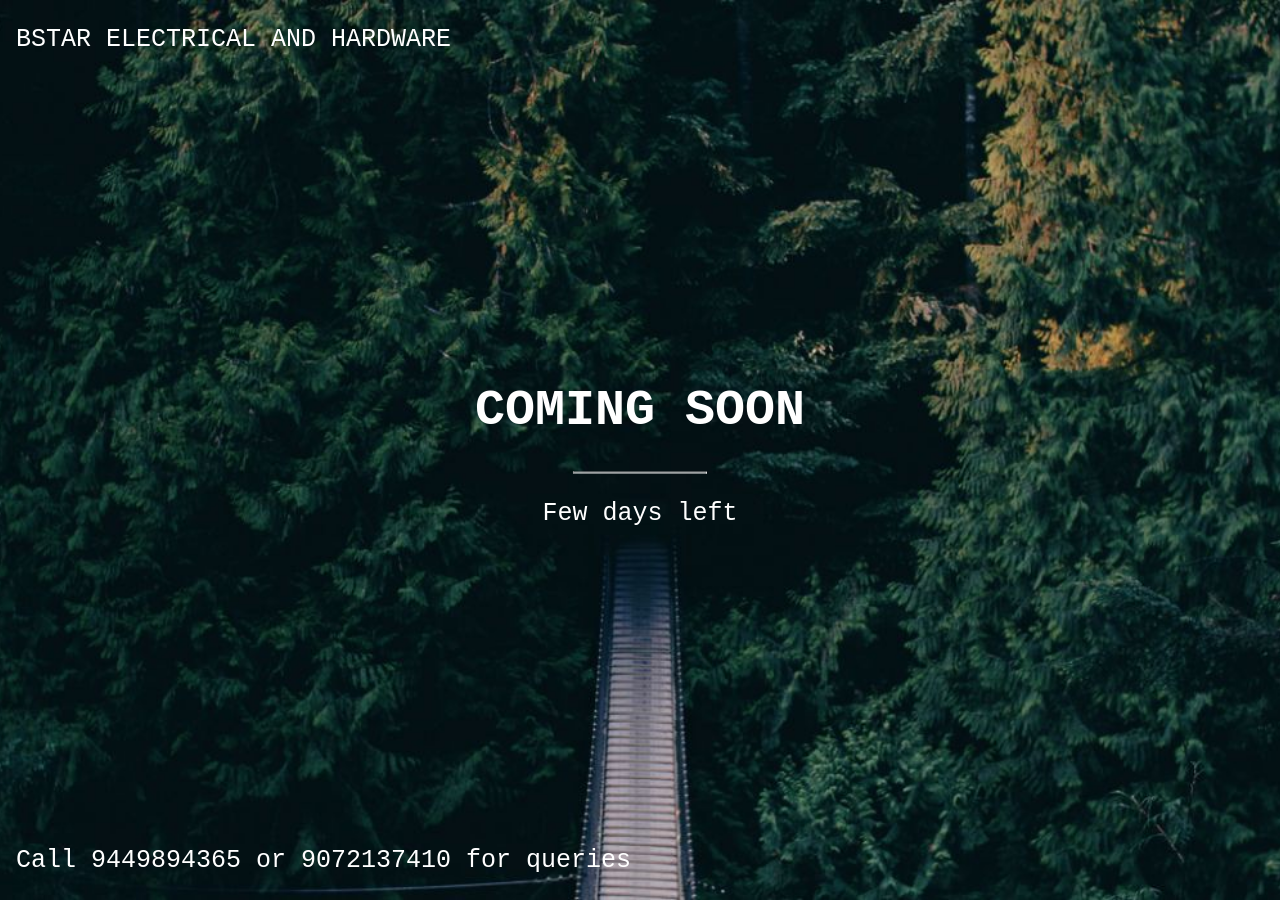
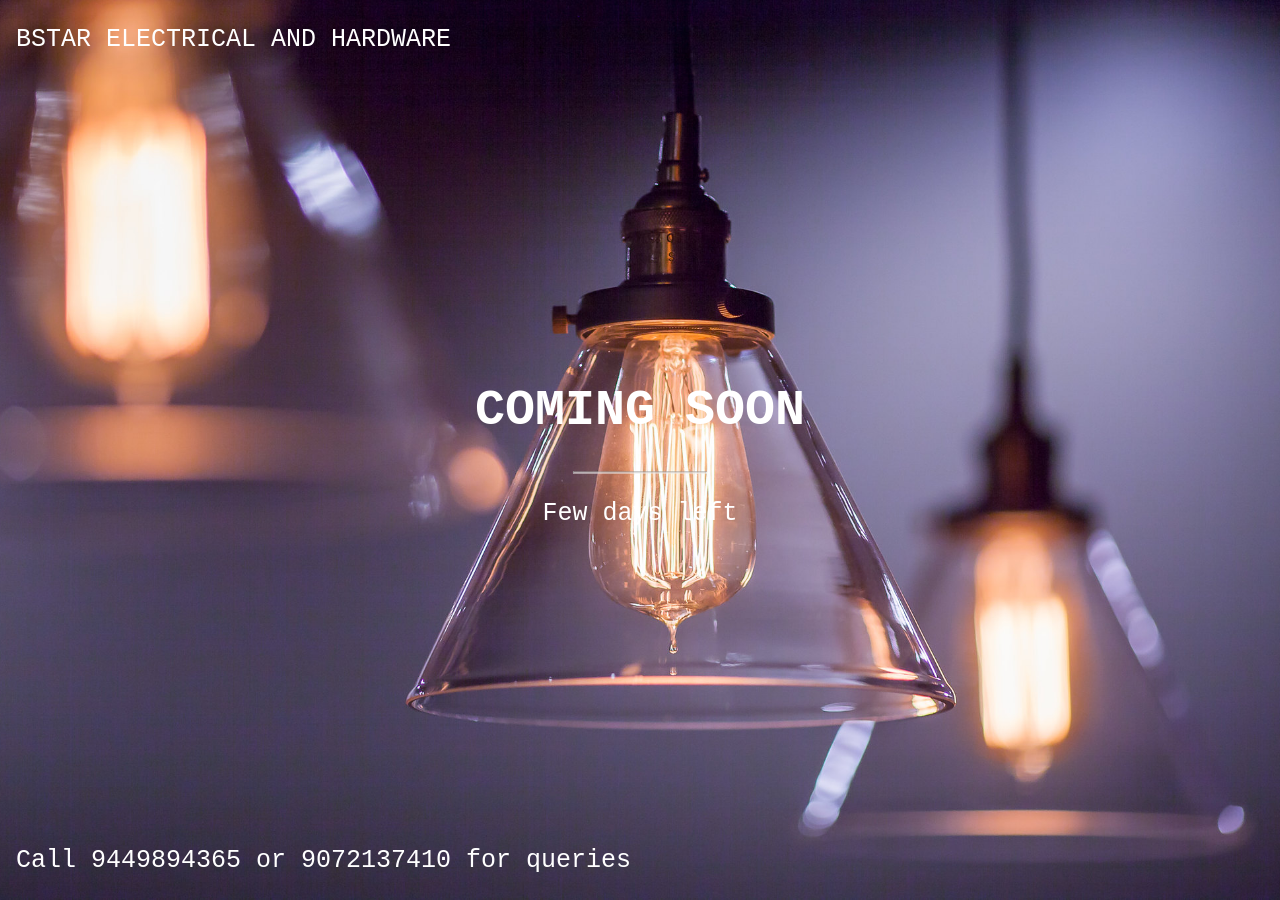
Before and after one commit to binukeloth/binukeloth.github.io, a Jekyll site: the page index.html, which Jekyll copies as it is, in a window 1280 px wide. Built offline with Jekyll 4.4.1, drawn with Linux system fonts in a browser that asks for light colours.

Commit message:
commit 4 with new bg image

```diff
--- a/index.html
+++ b/index.html
@@ -7,7 +7,7 @@ body, html {
 }
 
 .bgimg {
-  background-image: url('/images/forestbridge.jpg');
+  background-image: url('/images/frontpage.jpg');
   height: 100%;
   background-position: center;
   background-size: cover;
```
Also changed, not shown: images/business card.png (added), images/frontpage.jpg (added).
